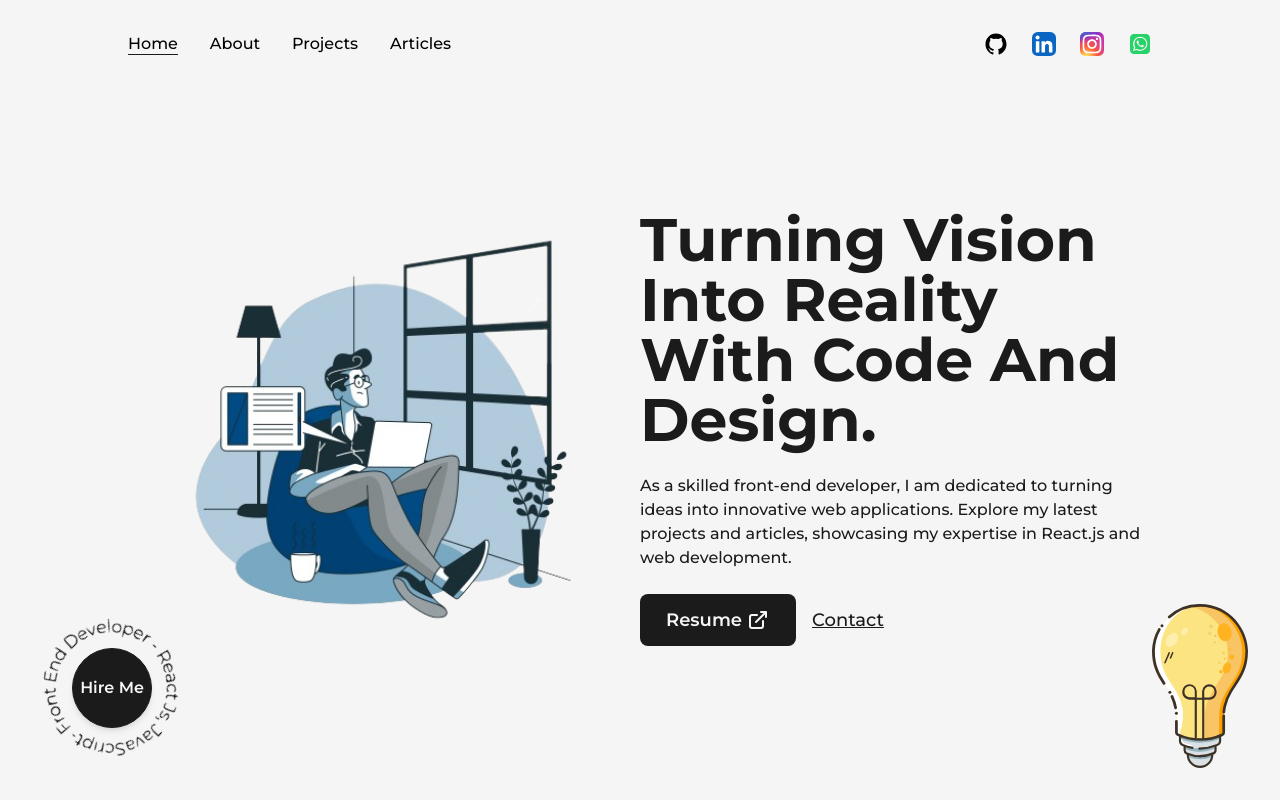
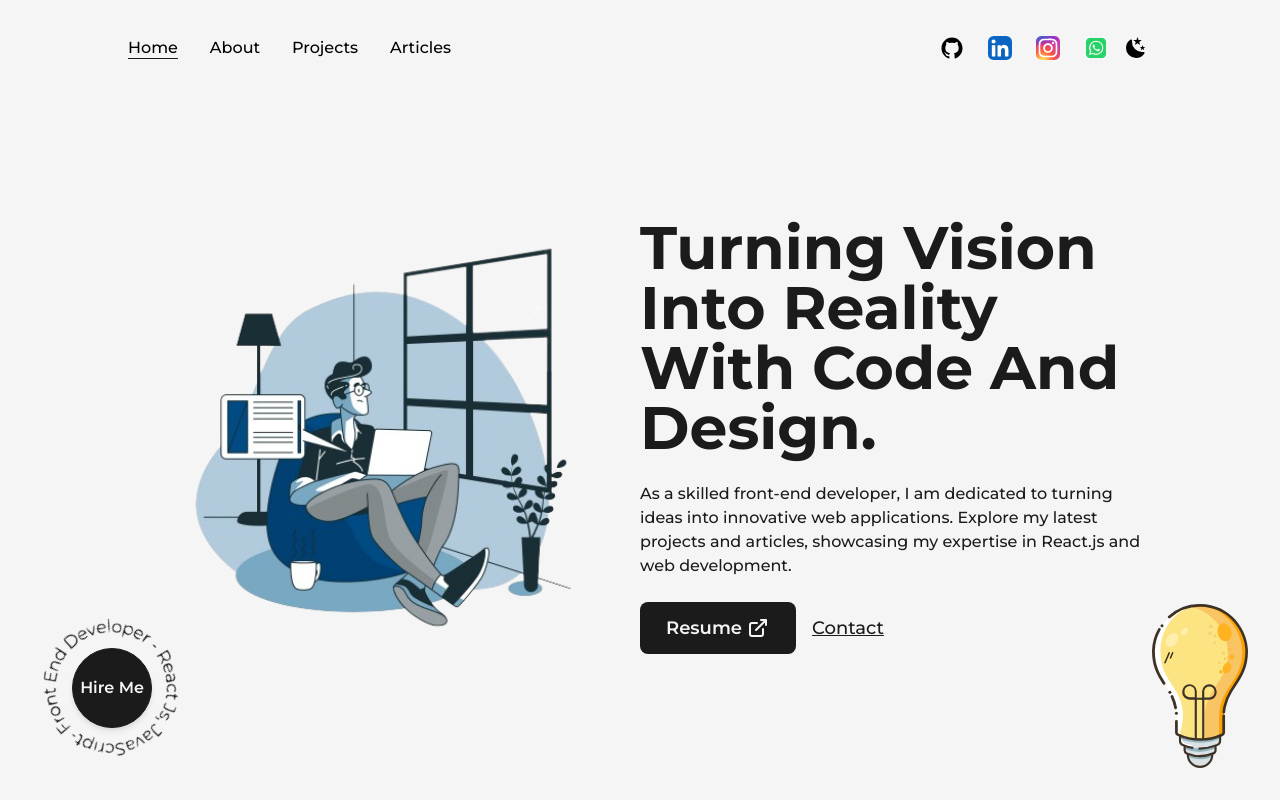
Before and after one commit to Suraj-Ambekar/portfolio-website, a Next.js app: page / in a window 1280 px wide. Shown: the top 800 px of the page. Built offline with nearby package versions, Linux system fonts and the light colour scheme.

Commit message:
added theme icons and toggling function

```diff
--- a/src/components/NavBar.js
+++ b/src/components/NavBar.js
@@ -2,7 +2,7 @@
 import Link from 'next/link';
 import Logo from './Logo';
 import { useRouter } from 'next/router';
-import { GitHub, Instagram, LinkedIn, Whatsapp } from './Icons';
+import { GitHub, Instagram, LinkedIn, MoonIcon, SunIcon, Whatsapp } from './Icons';
 import { motion } from 'framer-motion';
 import useThemeSwitcher from './hooks/useThemeSwitcher';
 
@@ -65,8 +65,13 @@
         >
           <Whatsapp />
         </motion.a>
-        <button>
-
+        <button onClick={()=> setMode(mode === "light" ? "dark" : "light")}
+          className='ml-3 flex items-center justify-center rounded-full p-1'
+        >
+          {
+            mode === "dark" ? <SunIcon className={"fill-dark"} />
+            : <MoonIcon className={"fill-dark"} />
+          }
         </button>
       </nav>
 
```
